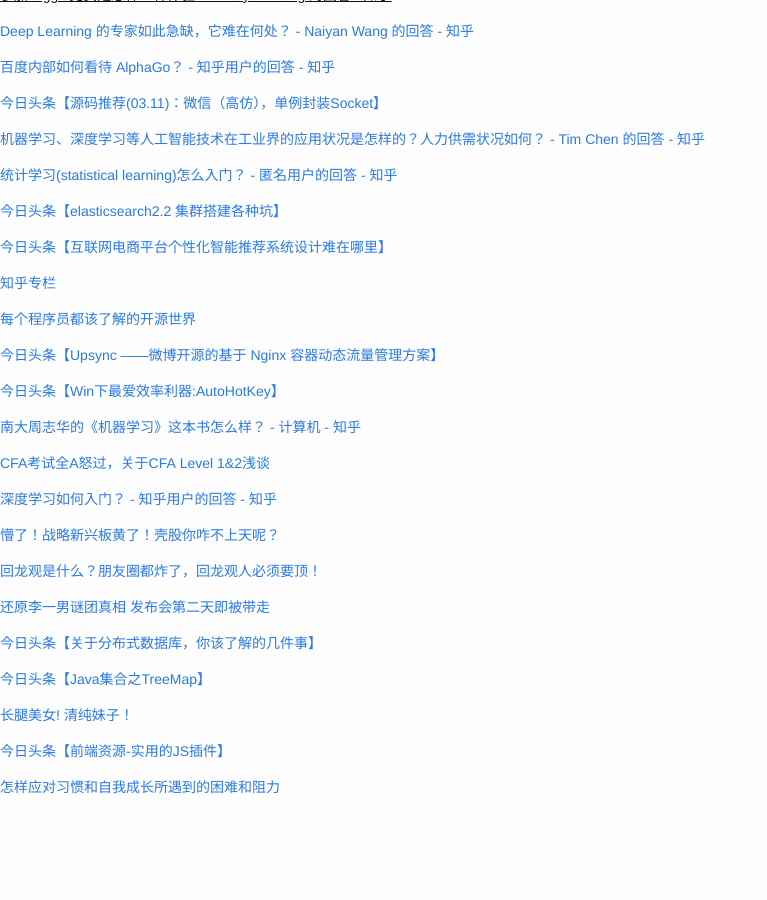
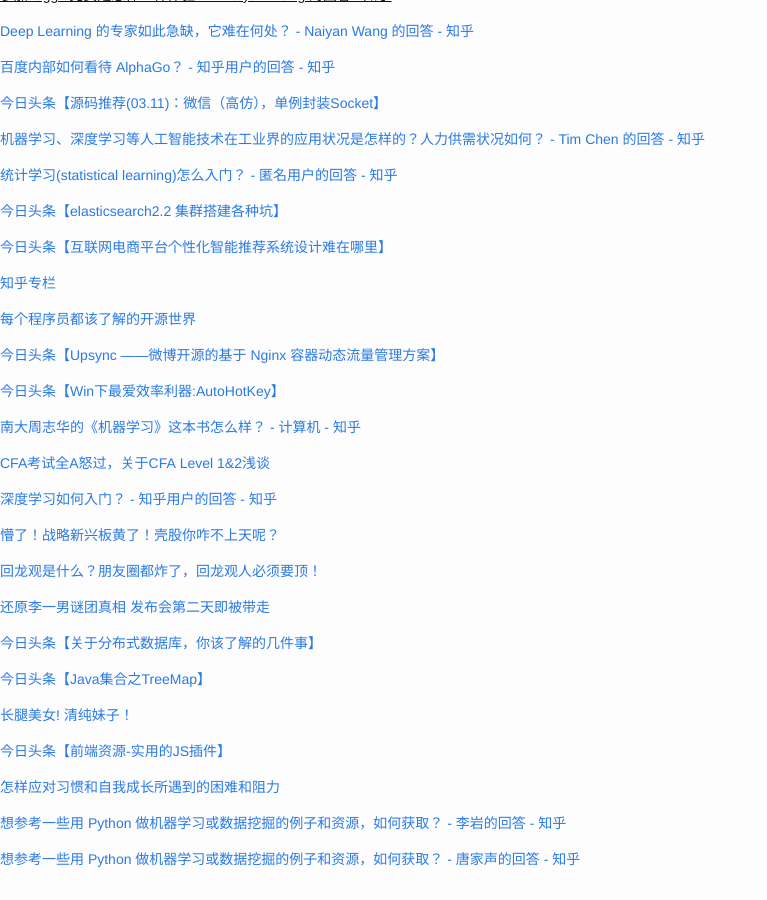
Before and after one commit to cnwarden/cnwarden.github.io, a Jekyll site: the page built from fav/index.md, in a window 1280 px wide and 900 px high, scrolled down 5178 px. Shown: the whole window, without its empty margins (0-767 px from the left). Built offline with Jekyll 4.4.1, drawn with Linux system fonts in a browser that asks for light colours; emoji names are drawn with the system emoji font; before the commit the page ends 6006 px from its top, so only the background shows below that.

Commit message:
auto commit

```diff
--- a/fav/index.md
+++ b/fav/index.md
@@ -332,3 +332,7 @@ title:  fav
 [今日头条【前端资源-实用的JS插件】](http://toutiao.com/item/6262210586235372033/?iid=3851293451&app=news_article&tt_from=android_share&utm_source=email&utm_medium=toutiao_android&utm_campaign=client_share)
 
 [怎样应对习惯和自我成长所遇到的困难和阻力](http://mp.weixin.qq.com/s?__biz=MjM5NjA3OTM0MA==&mid=406460598&idx=1&sn=e0541bd1919e1d4d41345542b293def3&scene=0#wechat_redirect)
+
+[想参考一些用 Python 做机器学习或数据挖掘的例子和资源，如何获取？ - 李岩的回答 - 知乎](http://www.zhihu.com/question/24157579/answer/87845941)
+
+[想参考一些用 Python 做机器学习或数据挖掘的例子和资源，如何获取？ - 唐家声的回答 - 知乎](http://www.zhihu.com/question/24157579/answer/90975593)
```
